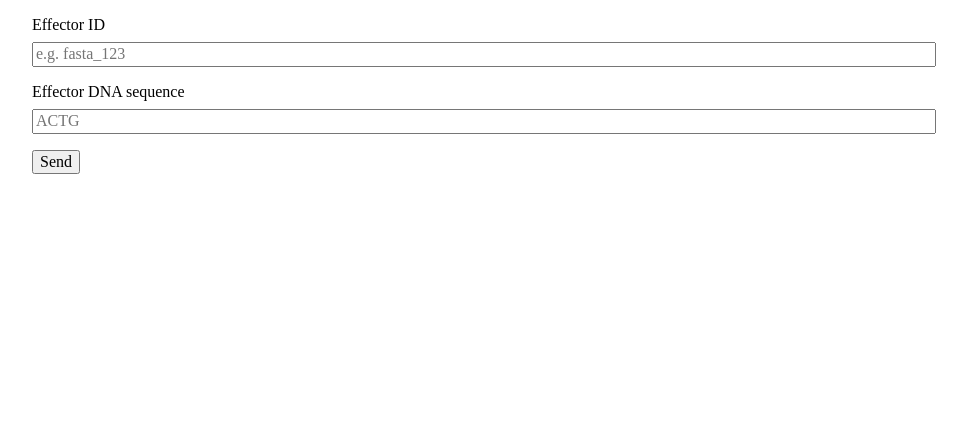
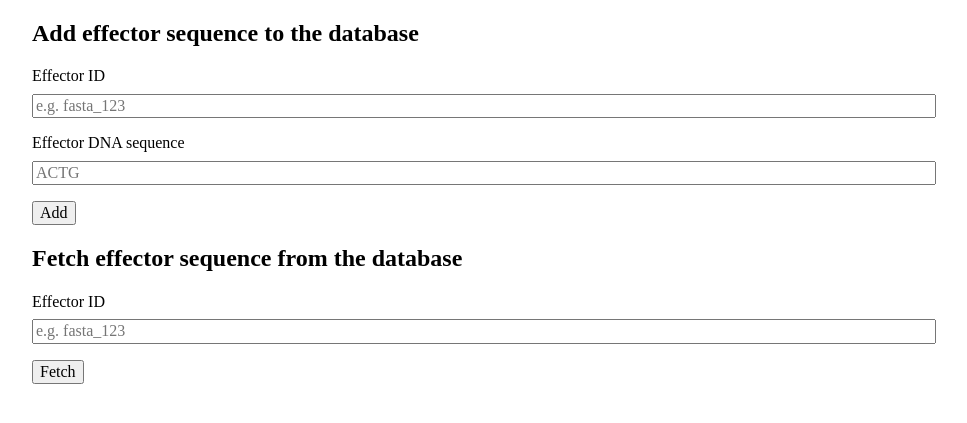
Before and after one commit to LuukHenk/effector_database, a PHP site: page / in a window 1280 px wide. Shown: the top 423 px of the page, without its empty margins (160-1127 px from the left). Run offline with PHP 8.4, Linux system fonts and the light colour scheme.

Commit message:
added data fetcher

```diff
--- a/css/style.css
+++ b/css/style.css
@@ -4,13 +4,19 @@
 	box-sizing: border-box;
 }
 
-form {
+.main {
+	display: grid;
+}
+.form_container {
 	width: 70%;
+	margin: 0 auto;
 	border-color: #d6d6d6;
 }
-.input_container {
-	display: flex;
-	justify-content: center;
+.form_container--post {
+	grid-row-start: 1;
+}
+.form_container--fetch {
+	grid-row-start: 2;
 }
 .form_group {
 	margin: 1rem 0rem 1rem 0rem;
--- a/index.php
+++ b/index.php
@@ -13,22 +13,39 @@
 	</head>
 
 	<body>
-		<div class="main_container">
-			<div class="input_container">
+		<div class="main">
+
+			<!-- post form -->
+			<div class="form_container form_container--post">
+				<h2>Add effector sequence to the database</h2>
 				<form action="effector_data.php" method="post">
 					<div class="form_group">
-						<label for="effector_id">Effector ID</label>
-						<input class="form_control" type="text" name="effector_id" placeholder="e.g. fasta_123"/>
+						<label for="effector_id--post">Effector ID</label>
+						<input class="form_control" type="text" name="effector_id--post" placeholder="e.g. fasta_123"/>
 					</div>
 
 					<div class="form_group">
 						<label for="effector_dna_seq">Effector DNA sequence</label>
 						<input class="form_control" type="text" name="effector_dna_seq" placeholder="ACTG"/>
 					</div>
-					<button type="submit" name="submit">Send</button>
+					<button type="submit" name="submit">Add</button>
 				</form>
+			</div>
 
+			<!-- Fetch form -->
+			<div class="form_container form_container--fetch">
+				<h2>Fetch effector sequence from the database</h2>
+				<form action="effector_data.php" method="post">
+					<div class="form_group">
+						<label for="effector_id--fetch">Effector ID</label>
+						<input class="form_control" type="text" name="effector_id--fetch" placeholder="e.g. fasta_123"/>
+					</div>
+
+					<button type="submit" name="fetch">Fetch</button>
+				</form>
 			</div>
+
+
 		</div>
 	</body>
 
```
Also changed, not shown: effector_data.php (+23 -10 lines), todo.md (added, +5 -0 lines).
